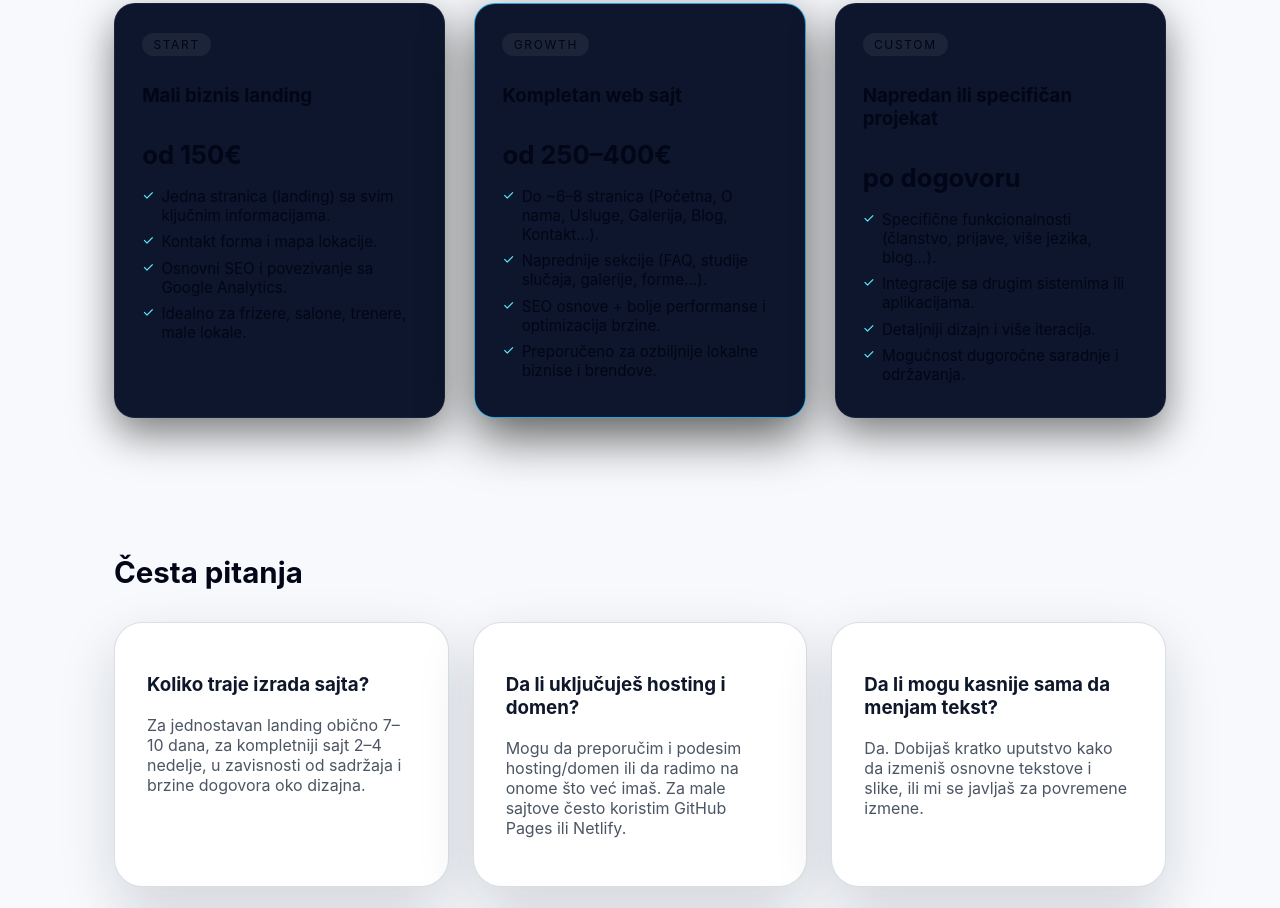
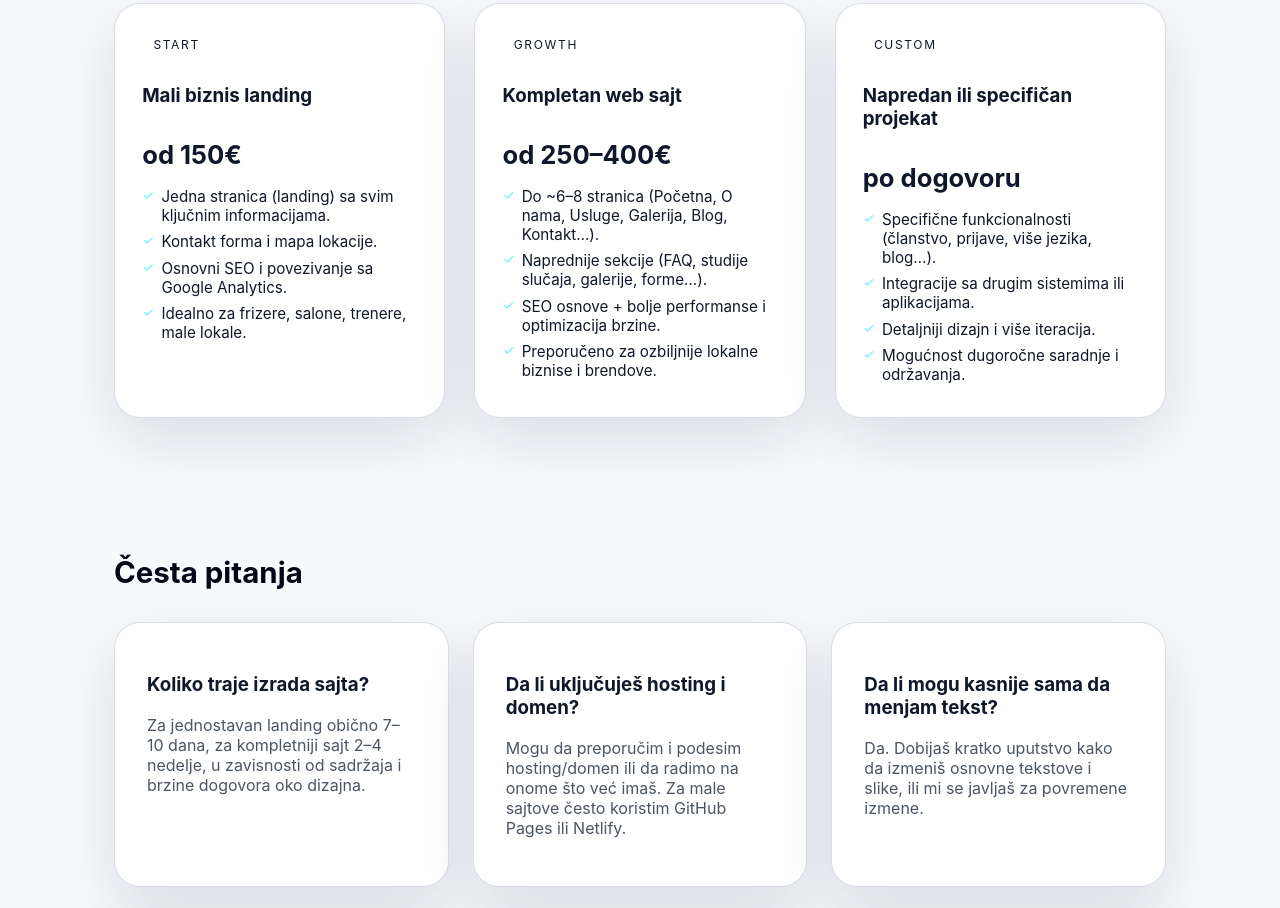
Before and after one commit to tatjanasepur/t-solutions-site, a plain HTML site: page websites.html in a window 1280 px wide. Shown: the part 3164-4072 px from the top of the page. Drawn offline with Linux system fonts and the light colour scheme.

Commit message:
Light pricing cards on websites page

```diff
--- a/assets/styles.css
+++ b/assets/styles.css
@@ -3634,3 +3634,27 @@ body {
   background: #ffffff !important;
   color: #020617 !important;
 }
+/* HARD LIGHT MODE ZA PRICING I FAQ KARTICE */
+
+.pricing-card,
+.pricing-card-highlight {
+  background: #ffffff !important;
+  color: #0f172a !important;
+  border-radius: 26px !important;
+  border: 1px solid rgba(148, 163, 184, 0.35) !important;
+  box-shadow: 0 22px 60px rgba(15, 23, 42, 0.12) !important;
+}
+
+.pricing-card .pricing-label,
+.pricing-card .pricing-price,
+.pricing-card ul li {
+  color: #0f172a !important;
+}
+
+.faq-card {
+  background: #ffffff !important;
+  color: #0f172a !important;
+  border-radius: 26px !important;
+  border: 1px solid rgba(148, 163, 184, 0.35) !important;
+  box-shadow: 0 22px 60px rgba(15, 23, 42, 0.12) !important;
+}
```
